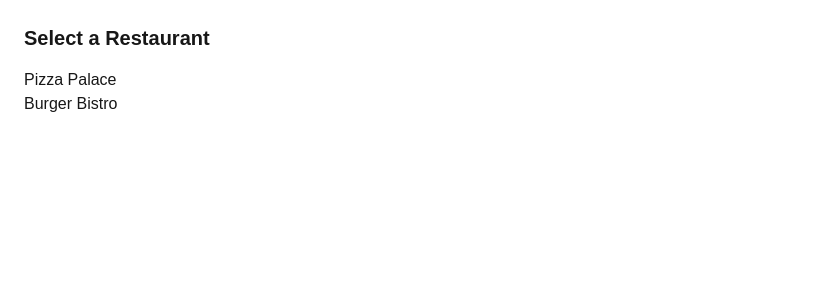
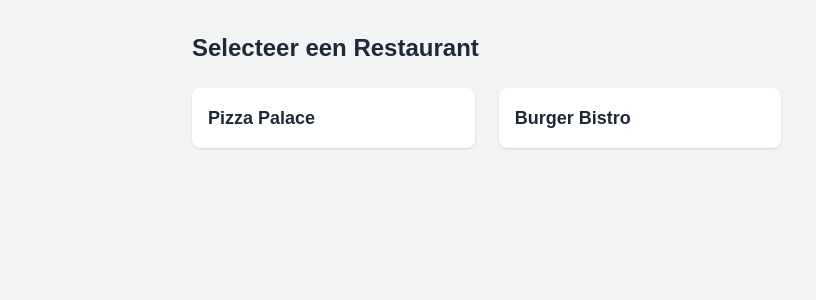
Before and after one commit to Table-Tech/TableTech-app, a Next.js app in the folder kitchen-side/: page /select in a window 1280 px wide. Shown: the top 300 px of the page, without its empty margins (0-816 px from the left). Built offline with nearby package versions, Linux system fonts and the light colour scheme.

Commit message:
dashboard is now nicer

```diff
--- a/kitchen-side/src/app/select/page.tsx
+++ b/kitchen-side/src/app/select/page.tsx
@@ -7,19 +7,21 @@ export default function SelectRestaurantPage() {
   const router = useRouter();
 
   return (
-    <div className="p-6">
-      <h2 className="text-xl font-semibold mb-4">Select a Restaurant</h2>
-      <ul>
-        {mockRestaurants.map((r) => (
-          <li
-            key={r.id}
-            className="cursor-pointer hover:underline"
-            onClick={() => router.push(`/dashboard/${r.id}`)}
-          >
-            {r.name}
-          </li>
-        ))}
-      </ul>
+    <div className="min-h-screen bg-gray-100 p-8">
+      <div className="max-w-4xl mx-auto">
+        <h1 className="text-2xl font-bold mb-6 text-gray-800">Selecteer een Restaurant</h1>
+        <div className="grid grid-cols-1 sm:grid-cols-2 md:grid-cols-3 gap-6">
+          {mockRestaurants.map((restaurant) => (
+            <div
+              key={restaurant.id}
+              onClick={() => router.push(`/dashboard/${restaurant.id}`)}
+              className="bg-white rounded-lg shadow p-4 cursor-pointer hover:shadow-lg transition text-gray-800"
+            >
+              <p className="text-lg font-semibold">{restaurant.name}</p>
+            </div>
+          ))}
+        </div>
+      </div>
     </div>
   );
 }
```
